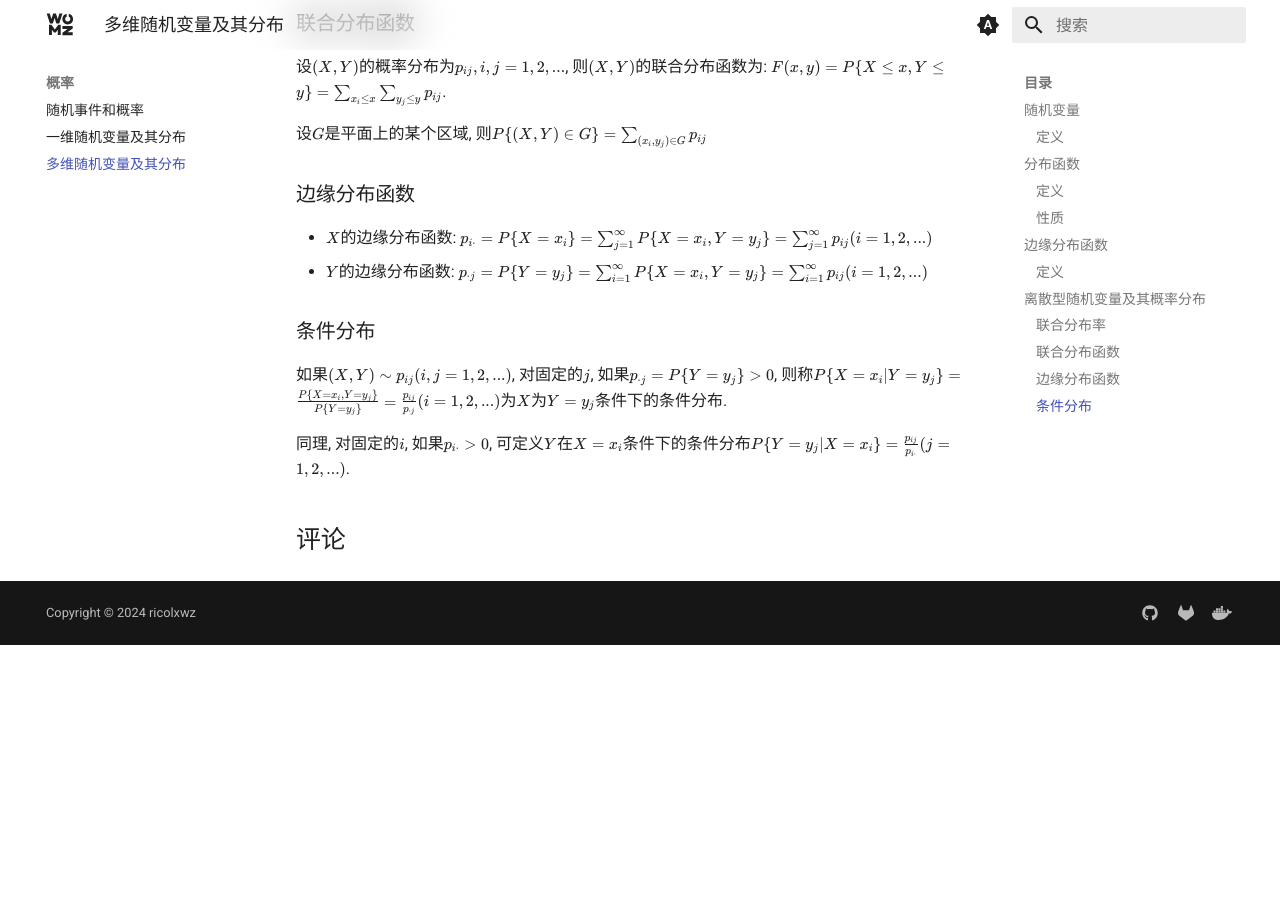
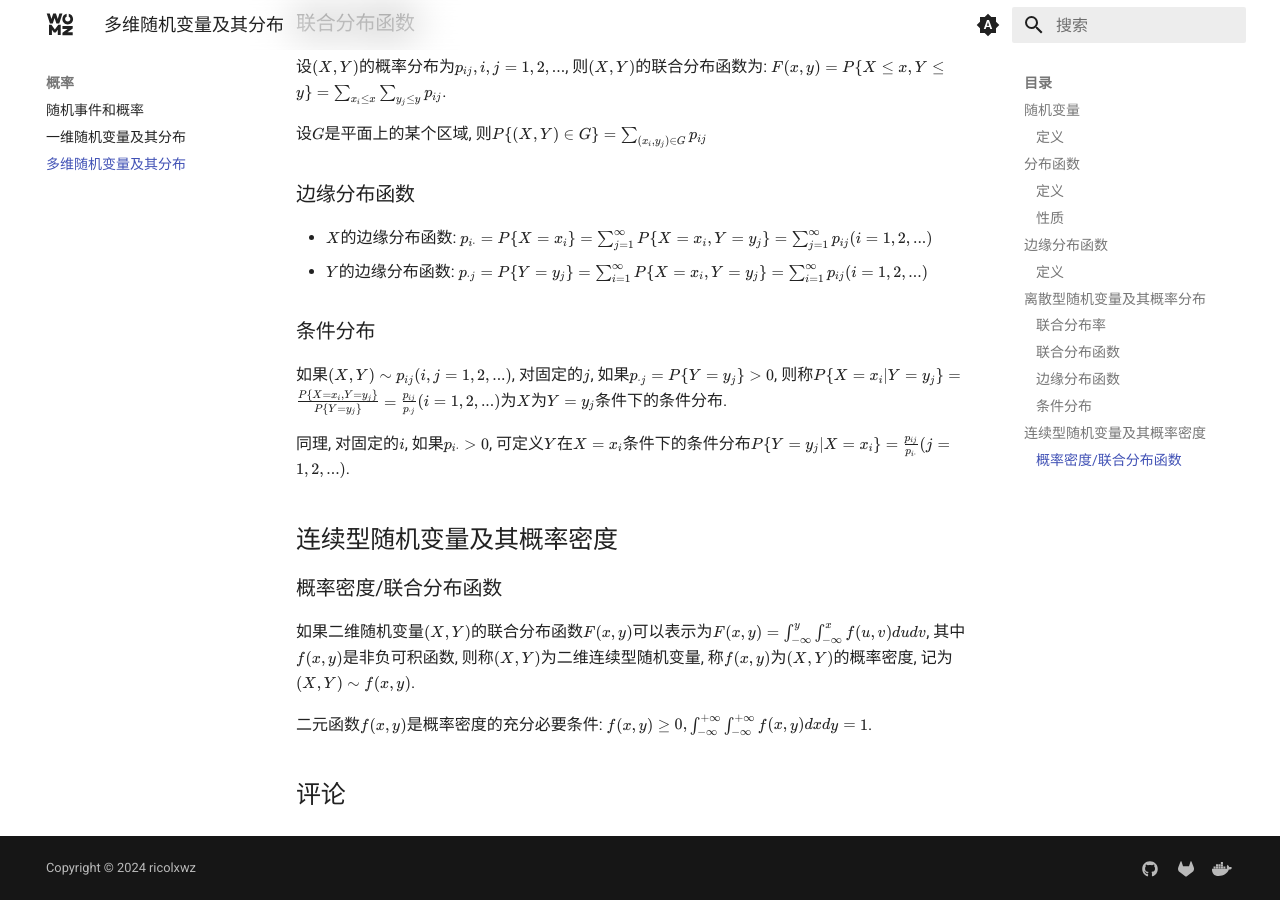
Before and after one commit to sigmax01/ml, an MkDocs documentation site: the page built from docs/概率/多维随机变量及其分布.md, in a window 1280 px wide and 900 px high, scrolled down 1869 px. Built offline with MkDocs 1.6.1 and Material for MkDocs 9.7.7, drawn with Linux system fonts in a browser that asks for light colours; comment, search, counter and statistics services are not loaded; before the commit the page ends 2514 px from its top, so only the background shows below that.

```diff
--- a/docs/概率/多维随机变量及其分布.md
+++ b/docs/概率/多维随机变量及其分布.md
@@ -73,3 +73,11 @@
 如果$(X, Y)\sim p_{ij}(i, j=1, 2, ...)$, 对固定的$j$, 如果$p_{\cdot j}=P\{Y=y_j\}>0$, 则称$P\{X=x_i|Y=y_j\}=\frac{P\{X=x_i, Y=y_j\}}{P\{Y=y_j\}}=\frac{p_{ij}}{p_{\cdot j}}(i=1, 2, ...)$为$X$为$Y=y_j$条件下的条件分布.
 
 同理, 对固定的$i$, 如果$p_{i\cdot}>0$, 可定义$Y$在$X=x_i$条件下的条件分布$P\{Y=y_j|X=x_i\}=\frac{p_{ij}}{p_{i\cdot}}(j=1, 2, ...)$.
+
+## 连续型随机变量及其概率密度
+
+### 概率密度/联合分布函数
+
+如果二维随机变量$(X, Y)$的联合分布函数$F(x, y)$可以表示为$F(x, y)=\int_{-\infty}^y\int_{-\infty}^xf(u, v)dudv$, 其中$f(x, y)$是非负可积函数, 则称$(X, Y)$为二维连续型随机变量, 称$f(x, y)$为$(X, Y)$的概率密度, 记为$(X, Y)\sim f(x, y)$.
+
+二元函数$f(x, y)$是概率密度的充分必要条件: $f(x, y)\geq 0, \int_{-\infty}^{+\infty}\int_{-\infty}^{+\infty}f(x, y)dxdy = 1$.
```
Also changed, not shown: docs/概率/一维随机变量及其分布.md (+1 -3 lines).
